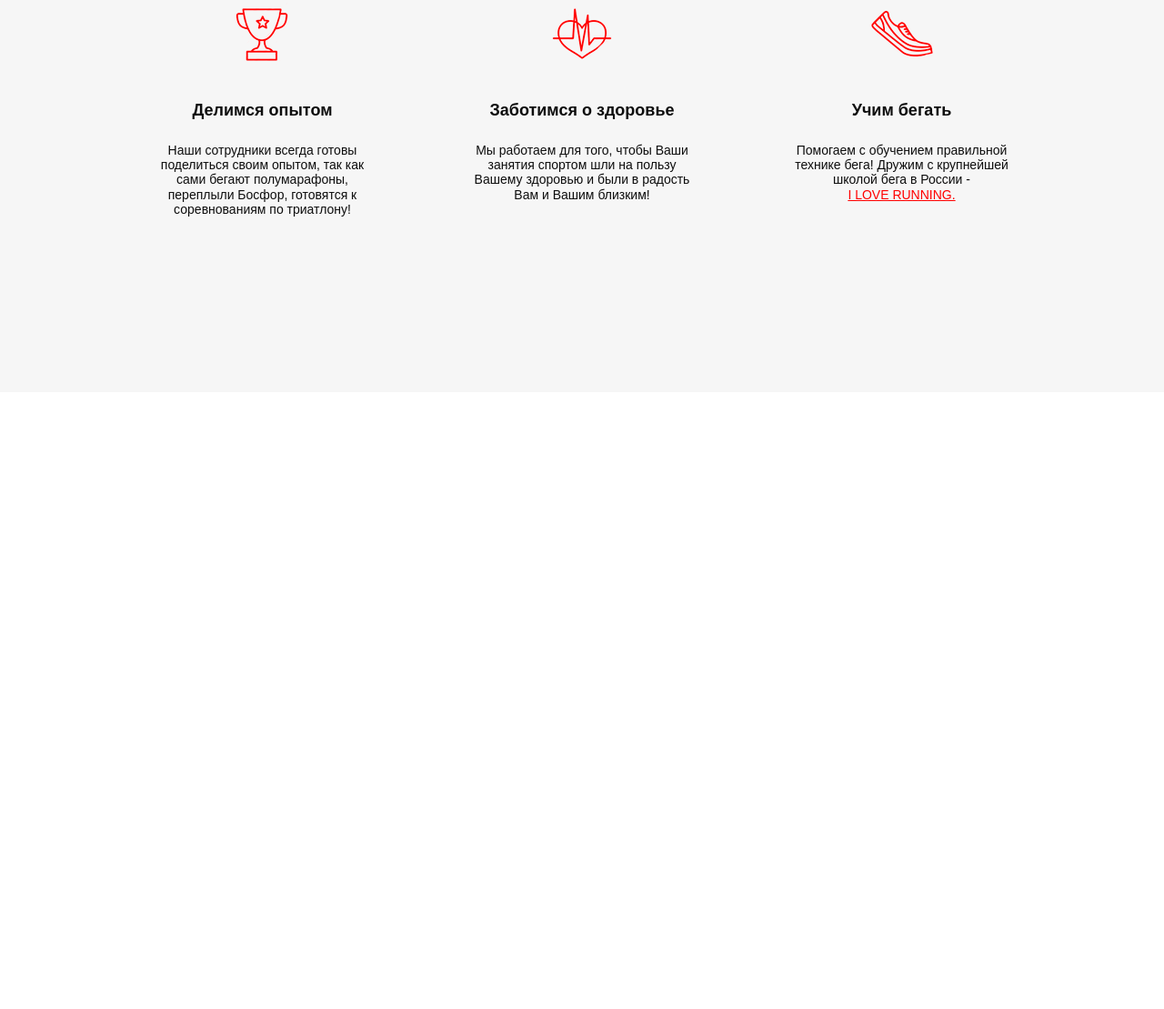
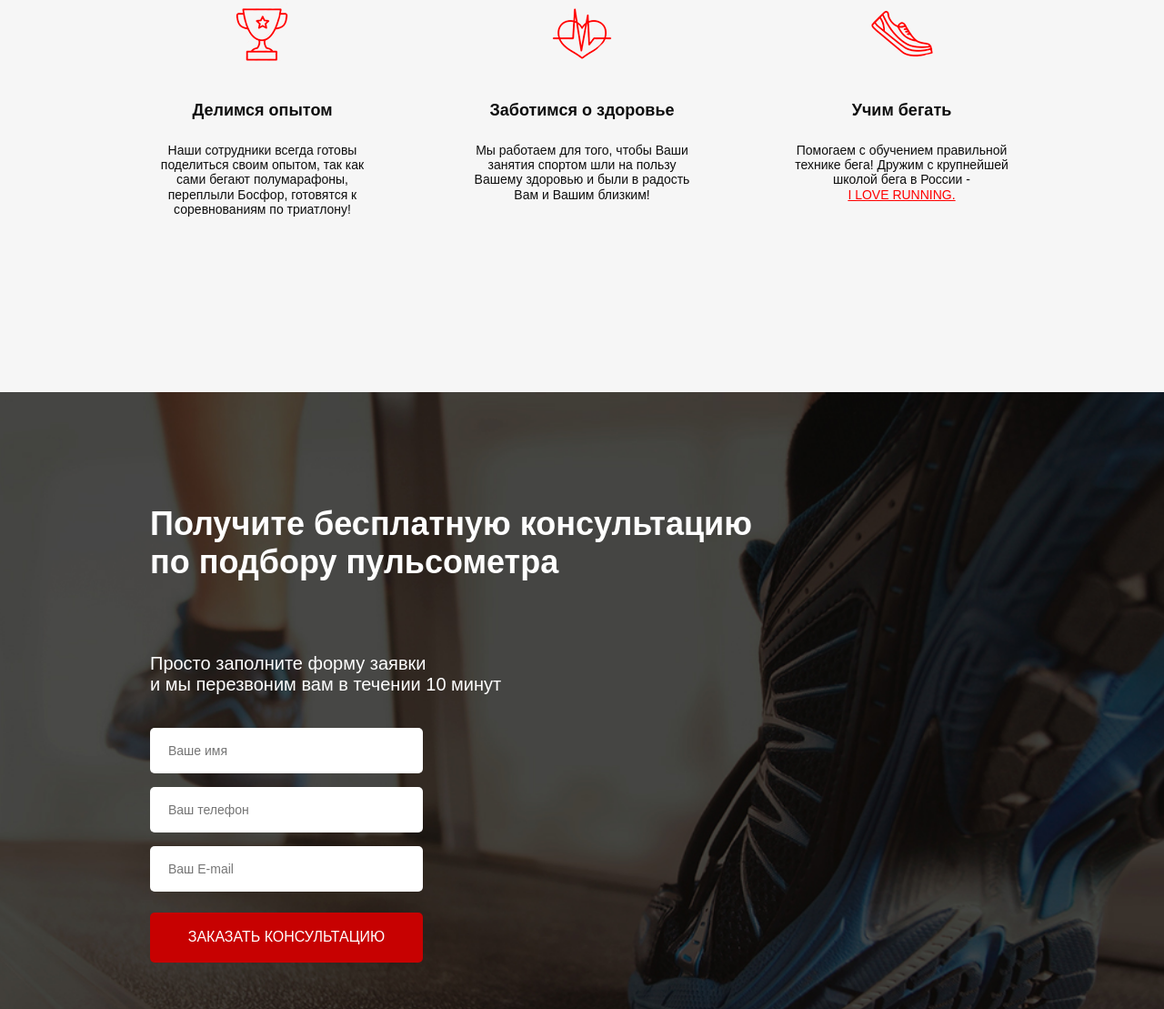
Before and after one commit to Nalimov99/RunSmart, a website: page src/index.html in a window 1280 px wide. Shown: the part 949-2058 px from the top of the page at 91% size. Before the commit the page ends 1380 px from the top, so only its background shows below. Drawn offline with Linux system fonts and the light colour scheme.

Commit message:
3 section

```diff
--- a/src/index.html
+++ b/src/index.html
@@ -84,5 +84,24 @@
             </div>
         </div>
     </div>
+
+    <div class="consultation">
+        <div class="container">
+            <h1 class="consultation__title">
+                Получите бесплатную консультацию <br>
+                по подбору пульсометра
+            </h1>
+            <h2 class="consultation__subtitle">
+                Просто заполните форму заявки <br>
+                и мы перезвоним вам в течении 10 минут
+            </h2>
+            <form action="#" class="feed-form">
+                <input required type="text" placeholder="Ваше имя" name="name">
+                <input required type="number" placeholder="Ваш телефон" name="phone">
+                <input required type="email" placeholder="Ваш E-mail" name="email">
+                <button class="btn btn_submit">заказать кОНСУЛЬТАЦИЮ</button>
+            </form>
+        </div>
+    </div>
 </body>
 </html>
--- a/src/sass/blocks/_buttons.sass
+++ b/src/sass/blocks/_buttons.sass
@@ -16,3 +16,8 @@
         font-size: 16px
         font-weight: 500
         margin-top: 67px
+    &_submit
+        width: 100%
+        height: 55px
+        font-size: 16px
+        font-weight: 500
--- a/src/sass/blocks/_header.sass
+++ b/src/sass/blocks/_header.sass
@@ -27,5 +27,5 @@
             font-weight: bold
             color: #ffffff
             text-decoration: none
-            :hover
+            &:hover
                 color: #fff
--- a/src/sass/style.sass
+++ b/src/sass/style.sass
@@ -8,4 +8,8 @@
 @import 'base/variables.sass'
 @import 'blocks/buttons'
 @import 'blocks/advantages'
+
+@import 'blocks/consultation'
+@import 'blocks/forms'
+
 @import 'base/media'
```
Also changed, not shown: src/css/style.min.css.
